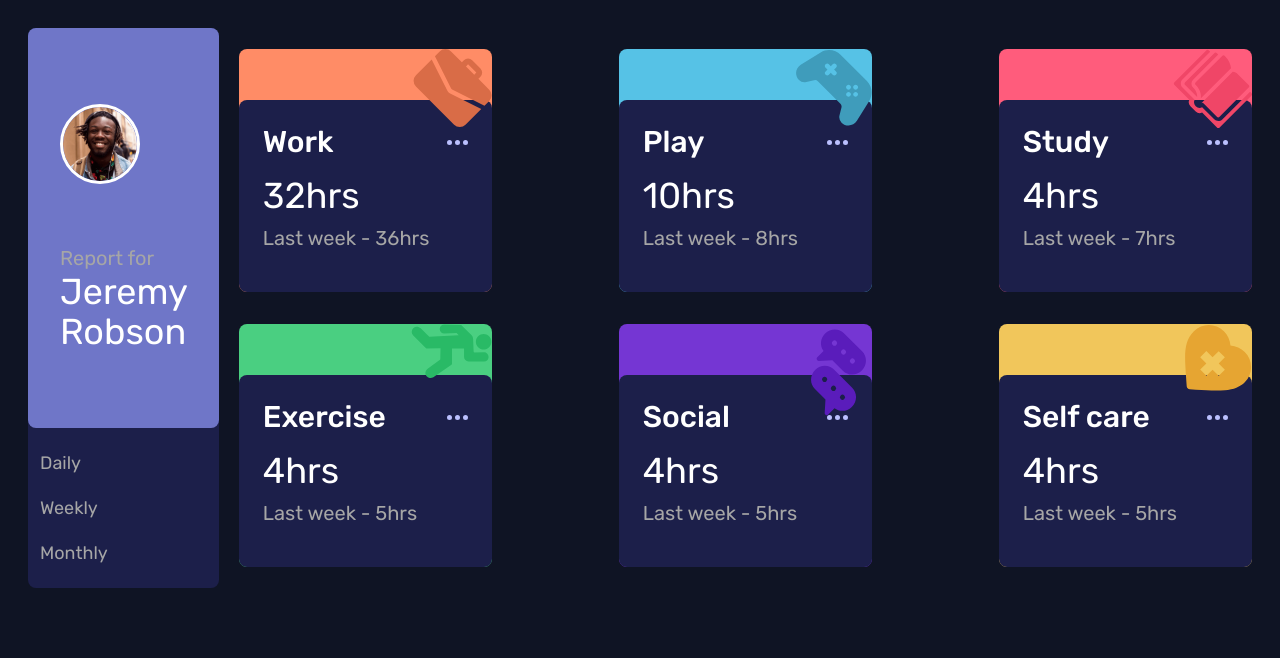
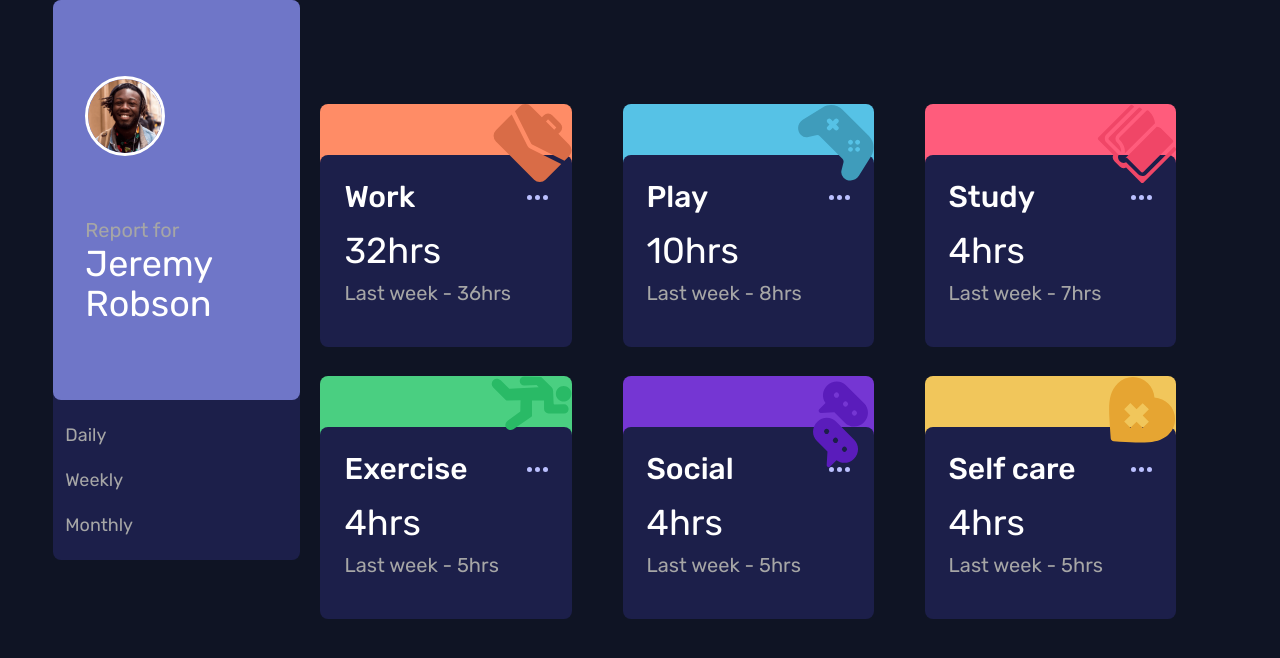
Before and after one commit to AnwarMestycer/time-tracking-dashboard, a plain HTML site: page index.html in a window 1280 px wide. Drawn offline with nearby package versions, Linux system fonts and the light colour scheme.

Commit message:
fix the design

```diff
--- a/index.html
+++ b/index.html
@@ -52,10 +52,9 @@
   </script>
 </head>
 
-<body class="bg-background flex justify-between font-rubik">
-  <main class="w-full h-full flex flex-col justify-center items-center gap-5 p-1 m-1 lg:flex-row p-6">
-
-    <div id="profile" class="bg-blue rounded-lg w-11/12 lg:w-2/12">
+<body class="bg-background flex justify-center items-end font-rubik">
+  <main class="w-11/12 h-full flex flex-col justify-center items-center gap-5 lg:flex-row lg:justify-center">
+    <div id="profile" class="bg-blue rounded-lg w-11/12 lg:w-3/12">
       <div
         class="bg-profile flex lg:flex-col  justify-evenly items-center gap-4 h-[8rem] lg:h-[25rem] lg:items-start rounded-lg p-4 lg:p-8">
         <img src="/images/image-jeremy.png" class="rounded-full border-[3px] border-[white] w-[5rem] h-[5rem] "
@@ -70,7 +69,7 @@
         </div>
       </div>
       <div
-        class=" h-[4rem] flex justify-around items-center font-sm text-gray text-lg p-3 lg:h-[10rem] lg:flex-col lg:items-start ">
+        class="h-[4rem] flex justify-around items-center font-sm text-gray text-lg p-3 lg:h-[10rem] lg:flex-col lg:items-start ">
         <button class="hover:text-white" onclick="getDaily()">
           Daily
         </button>
@@ -82,9 +81,10 @@
         </button>
       </div>
     </div>
-    <div class="w-11/12 flex flex-col justify-between gap-5 lg:flex-row lg:flex-wrap lg:h-full lg:gap-8">
+    <div
+      class="w-11/12 flex flex-col justify-between gap-5 lg:grid lg:grid-cols-3 lg:grid-rows-2 lg:gap-x-0 lg:gap-y-[12rem]">
       <!--      Work          -->
-      <div class=" bg-work rounded-lg lg:w-3/12">
+      <div class="bg-work rounded-lg lg:w-10/12 lg:h-[5rem]">
         <div class="w-full h-[3.2rem] rounded-tl-lg rounded-tr-lg bg-lred flex justify-end">
           <svg width="79" height="79" xmlns="http://www.w3.org/2000/svg">
             <path
@@ -115,7 +115,7 @@
         </div>
       </div>
       <!--     PLay           -->
-      <div class=" bg-play rounded-lg lg:w-3/12">
+      <div class=" bg-play rounded-lg lg:w-10/12 lg:h-[5rem]">
         <div class="w-full h-[3.2rem] rounded-tl-lg rounded-tr-lg bg-lred flex justify-end">
           <svg width="76" height="77" xmlns="http://www.w3.org/2000/svg">
             <path
@@ -147,7 +147,7 @@
         </div>
       </div>
       <!--    Study           -->
-      <div class=" bg-study rounded-lg lg:w-3/12">
+      <div class=" bg-study rounded-lg lg:w-10/12 lg:h-[5rem]">
         <div class="w-full h-[3.2rem] rounded-tl-lg rounded-tr-lg bg-lred flex justify-end">
           <svg width="79" height="79" xmlns="http://www.w3.org/2000/svg">
             <path
@@ -178,7 +178,7 @@
         </div>
       </div>
       <!--     Exercise   -->
-      <div class=" bg-exercise rounded-lg lg:w-3/12">
+      <div class=" bg-exercise rounded-lg lg:w-10/12 lg:h-[5rem]">
         <div class="w-full h-[3.2rem] rounded-tl-lg rounded-tr-lg bg-lred flex justify-end">
           <svg width="81" height="55" xmlns="http://www.w3.org/2000/svg">
             <path
@@ -209,7 +209,7 @@
         </div>
       </div>
       <!--     social       -->
-      <div class=" bg-social rounded-lg lg:w-3/12">
+      <div class=" bg-social rounded-lg lg:w-10/12 lg:h-[5rem]">
         <div class="w-full h-[3.2rem] rounded-tl-lg rounded-tr-lg bg-lred flex justify-end">
           <svg width="75" height="100" xmlns="http://www.w3.org/2000/svg">
             <g fill="#5A1CBB" fill-rule="nonzero">
@@ -241,7 +241,7 @@
         </div>
       </div>
       <!--     Self care     -->
-      <div class=" bg-self rounded-lg lg:w-3/12">
+      <div class=" bg-self rounded-lg lg:w-10/12 lg:h-[5rem]">
         <div class="w-full h-[3.2rem] rounded-tl-lg rounded-tr-lg bg-lred flex justify-end">
           <svg width="67" height="67" xmlns="http://www.w3.org/2000/svg">
             <path
```
